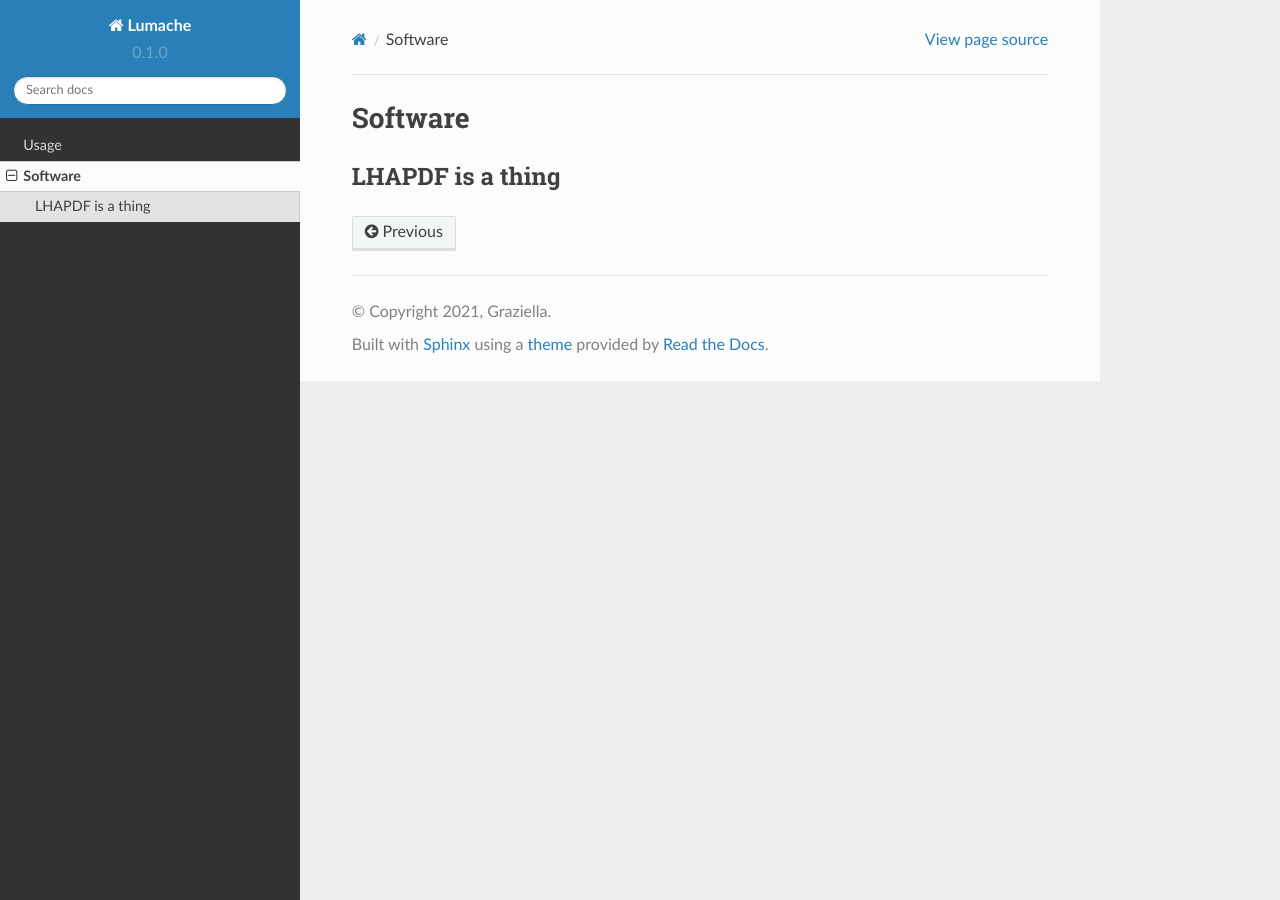
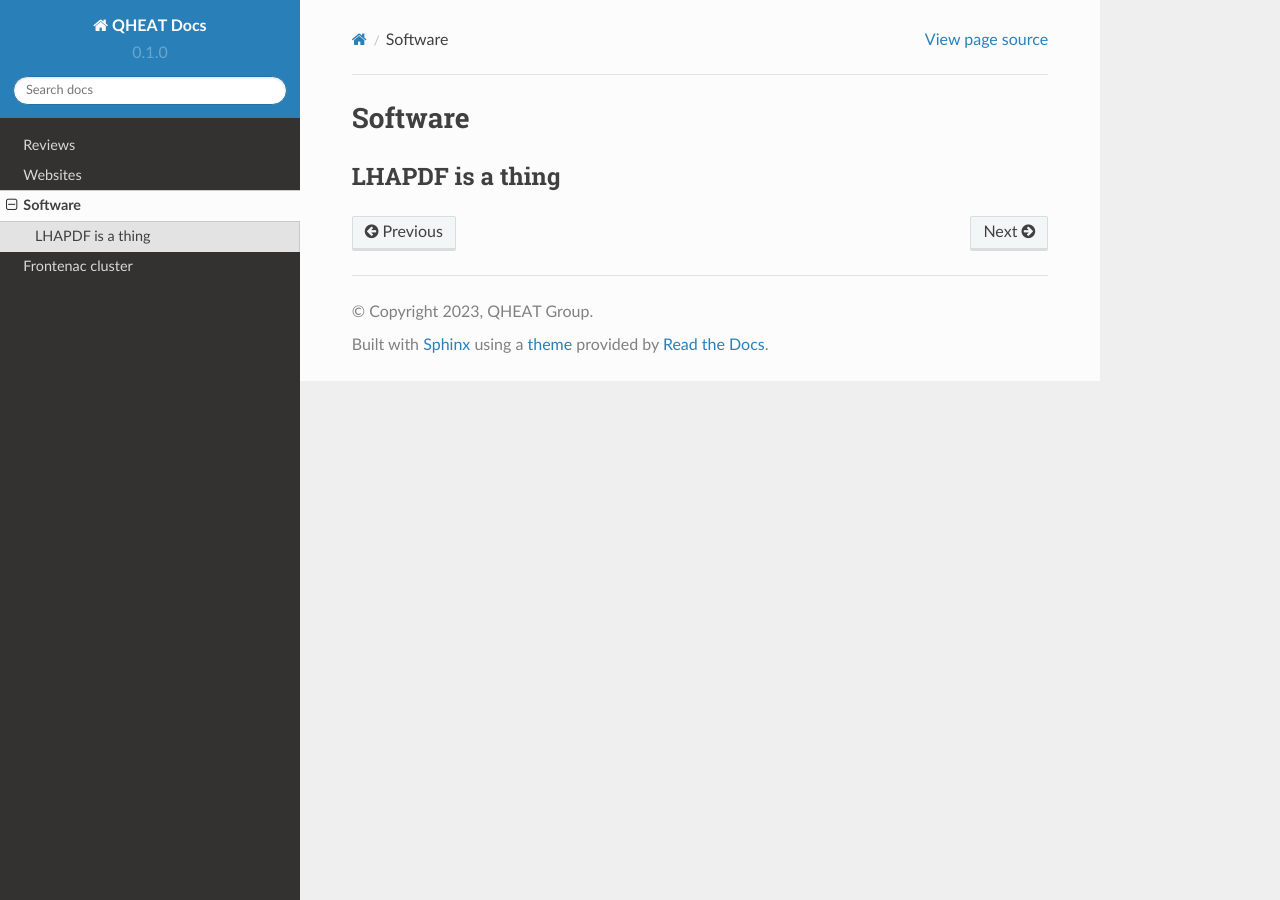
Before and after one commit to aaronvincent/QHEAT, a Sphinx documentation site: the page built from docs/source/software.rst, in a window 1280 px wide. Built offline with Sphinx 7.4.7 and the Read the Docs theme 2.0.0, drawn with Linux system fonts in a browser that asks for light colours; pages that are not in the unit, such as notebooks, are missing from menus.

Commit message:
starting to look logical

```diff
--- a/docs/source/conf.py
+++ b/docs/source/conf.py
@@ -2,9 +2,9 @@
 
 # -- Project information
 
-project = 'Lumache'
-copyright = '2021, Graziella'
-author = 'Graziella'
+project = 'QHEAT Docs'
+copyright = '2023, QHEAT Group'
+author = 'Aaron Vincent'
 
 release = '0.1'
 version = '0.1.0'
--- /dev/null
+++ b/docs/source/frontenac.rst
@@ -0,0 +1,4 @@
+Frontenac cluster
+=================
+
+Tips and tricks for the Frontenac CAC cluster
--- a/docs/source/index.rst
+++ b/docs/source/index.rst
@@ -12,7 +12,7 @@ Contents
 
 .. toctree::
 
-   usage
    reviews
    websites
    software
+   frontenac
```
Also changed, not shown: docs/source/api.rst (deleted, +0 -7 lines), docs/source/reviews.rst (added, +37 -0 lines), docs/source/usage.rst (deleted, +0 -33 lines), docs/source/websites.rst (added, +11 -0 lines), 1 other file.
